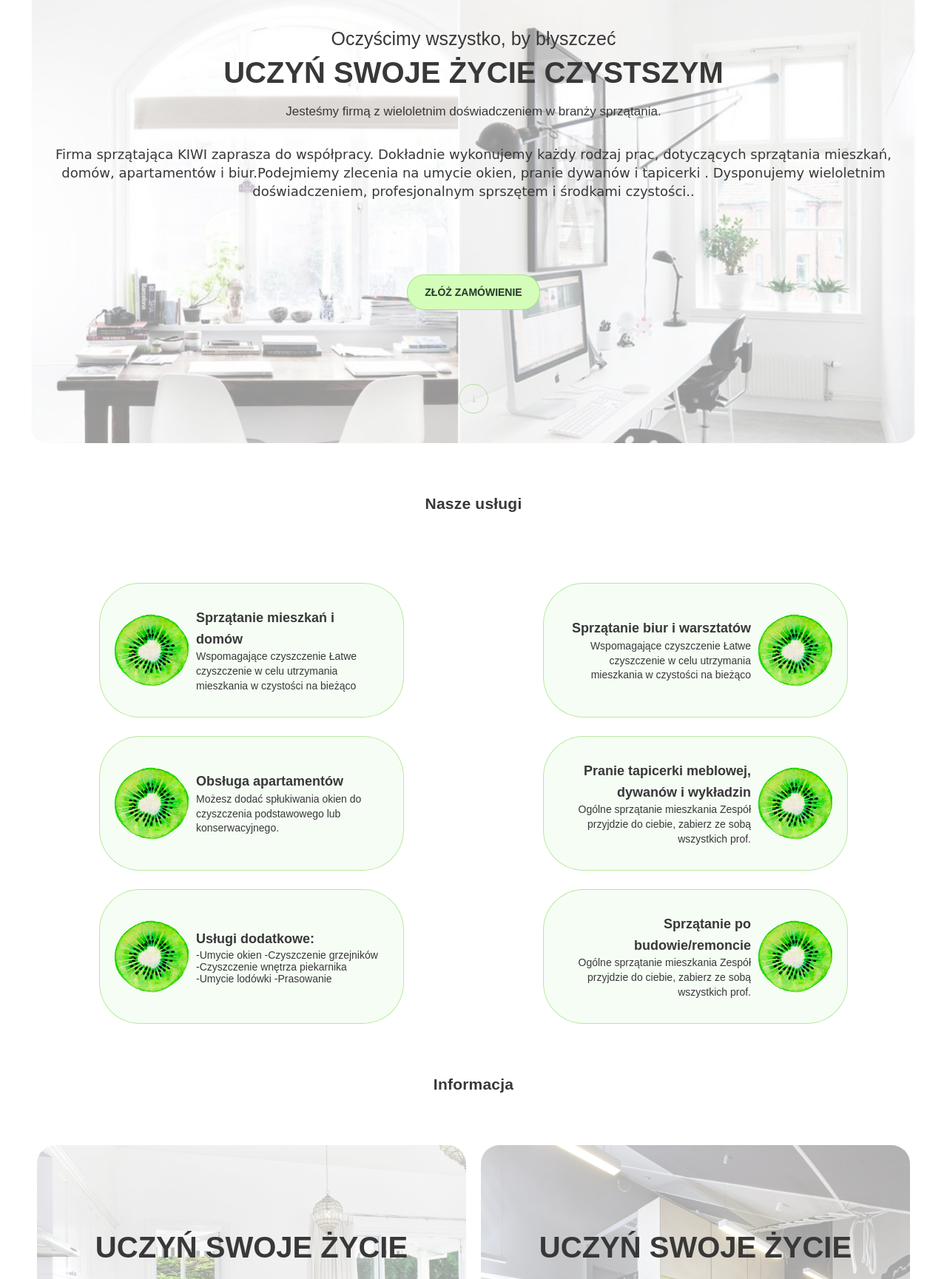
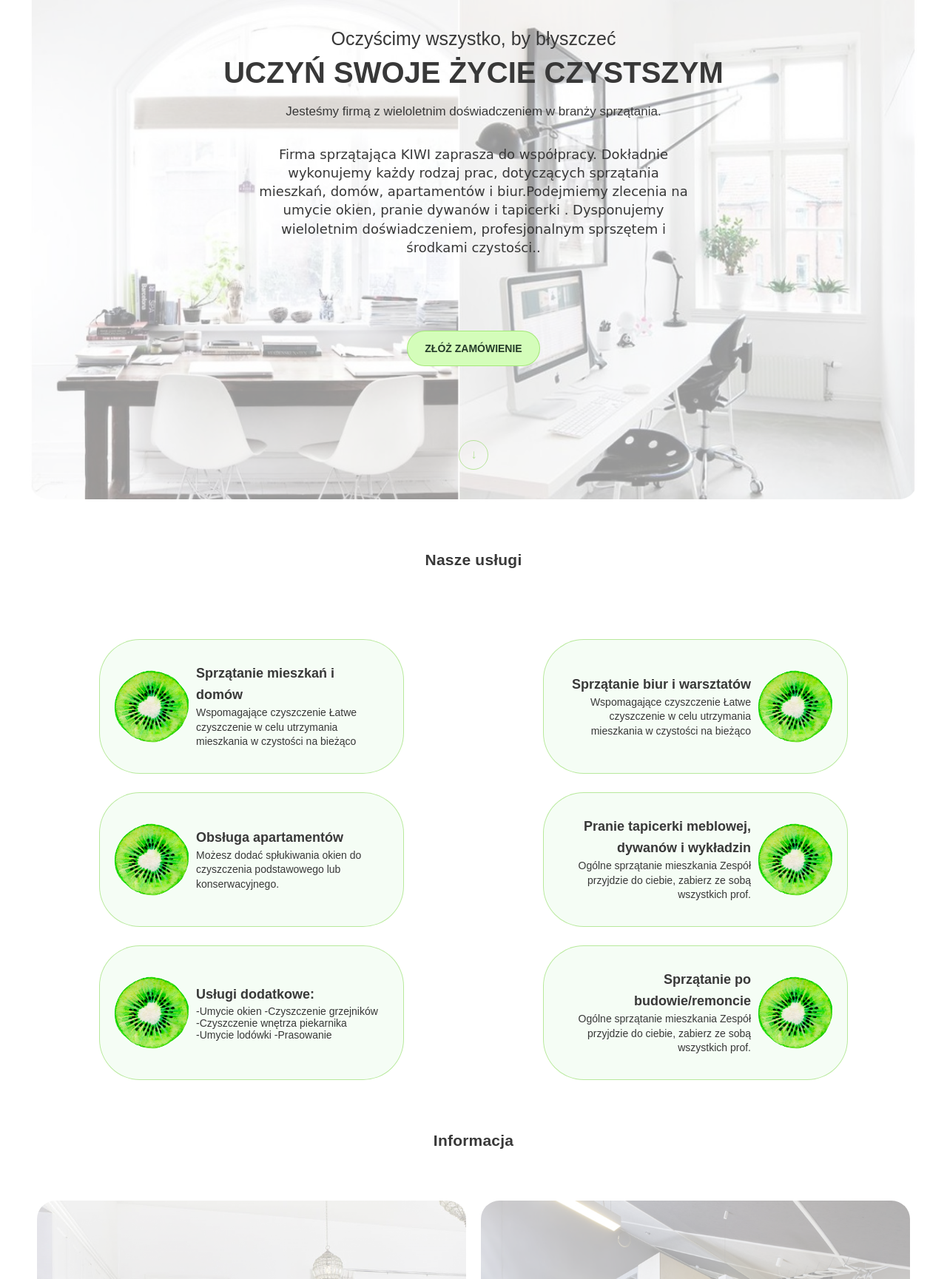
Before and after one commit to seb510/celeaner-site, a PHP site: page / in a window 1280 px wide. Shown: the part 190-1919 px from the top of the page at 74% size. Run offline with PHP 8.4, Linux system fonts and the light colour scheme; some web fonts are replaced.

Commit message:
delate scroll

```diff
--- a/css/style.css
+++ b/css/style.css
@@ -10,6 +10,7 @@
 
 body {
 	color: #383838;
+	overflow-x: hidden;
 }
 
 p {
@@ -258,7 +259,9 @@ button, button:hover, button:focus, button:active, .slick-initialized .slick-sli
 
 .offer__text_info {
 	padding: 0 10px;
+	margin: 0 auto;
 	text-align: center;
+	max-width: 600px;
 	font-family: 'Loved by the King', cursive;
 	font-size: 18px;
 }
```
